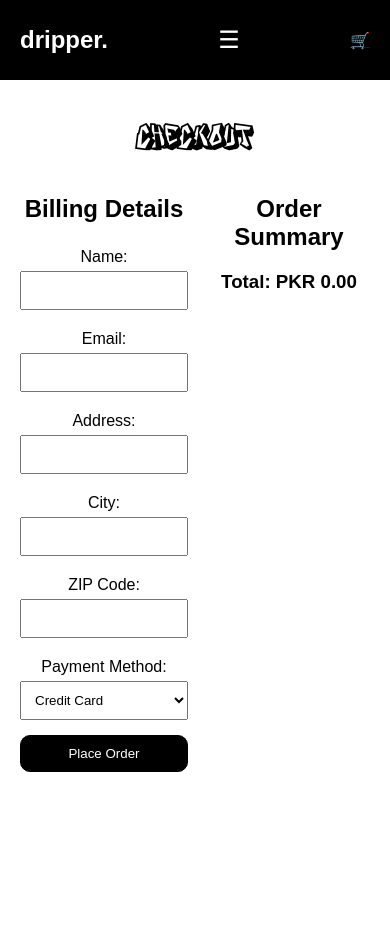
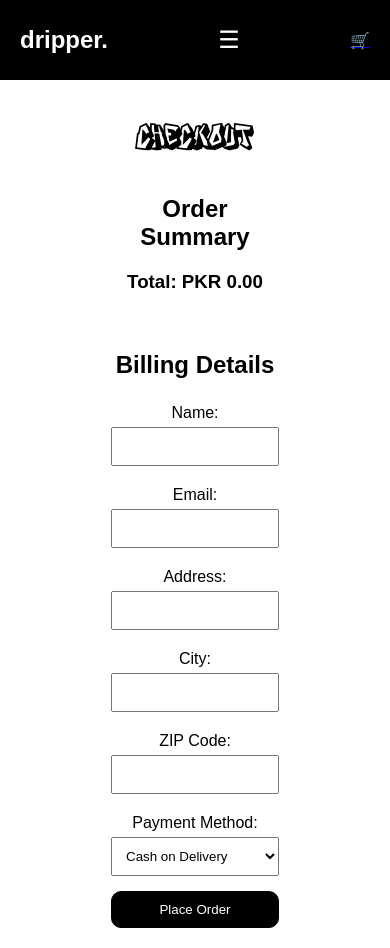
Before and after one commit to fakharaltaf/webdevfinalproj, a React (Create React App) app: page /checkout in a window 390 px wide. Before the commit the page ends 844 px from the top, so only its background shows below. Built offline with nearby package versions, Linux system fonts and the light colour scheme.

Commit message:
i don't remember what this does

```diff
--- a/src/App.css
+++ b/src/App.css
@@ -72,6 +72,59 @@
 
     .nav-links li {
       padding: 10px;
+    }
+  }
+
+  @media (max-width: 768px) {
+    .hero {
+      height: auto;
+      padding: 50px 20px;
+      text-align: center;
+    }
+
+    .hero-title {
+      font-size: 32px;
+    }
+
+    .hero-subtitle {
+      font-size: 1rem;
+    }
+
+    .hero-btn {
+      font-size: 14px;
+      padding: 8px 16px;
+    }
+  }
+
+  @media (max-width: 600px) {
+    .product-grid {
+      grid-template-columns: 1fr;
+      align-items: center;
+    }
+
+    .product-card {
+      width: 90%;
+      margin: 0 auto;
+    }
+  }
+
+  @media (max-width: 768px) {
+    .checkout-container {
+      flex-direction: column;
+      align-items: center;
+    }
+
+    .checkout-form, .order-summary {
+      width: 100%;
+
+    }
+  }
+
+  @media (max-width: 600px) {
+    .social-links {
+      display: flex;
+      flex-direction: column;
+      gap: 10px;
     }
   }
 
--- a/src/pages/Checkout.js
+++ b/src/pages/Checkout.js
@@ -87,6 +87,22 @@ const Checkout = () => {
             <h1 className="custom-font">Checkout</h1>
 
             <div className="checkout-container">
+                <div className="order-summary">
+                    <h2>Order Summary</h2>
+                    <ul>
+                        {cart.map((item, index) => (
+                            <li key={index} className="order-item">
+                                <img src={item.img} alt={item.name} className="order-img" />
+                                <div>
+                                    <h4>{item.name}</h4>
+                                    <p>Quantity: {item.quantity}</p>
+                                    <p>Price: {item.price}</p>
+                                </div>
+                            </li>
+                        ))}
+                    </ul>
+                    <h3>Total: PKR {calculateTotal()}</h3>
+                </div>
                 <div className="checkout-form">
                     <h2>Billing Details</h2>
                     <form onSubmit={handleSubmit}>
@@ -107,30 +123,13 @@ const Checkout = () => {
 
                         <label>Payment Method:</label>
                         <select name="paymentMethod" value={formData.paymentMethod} onChange={handleChange}>
-                            <option value="credit-card">Credit Card</option>
-                            <option value="paypal">PayPal</option>
                             <option value="cod">Cash on Delivery</option>
+                            <option value="jazz-cash">Jazz Cash</option>
+                            <option value="bank-transfer">Bank Transfer</option>
                         </select>
 
                         <button type="submit" className="checkout-btn">Place Order</button>
                     </form>
-                </div>
-
-                <div className="order-summary">
-                    <h2>Order Summary</h2>
-                    <ul>
-                        {cart.map((item, index) => (
-                            <li key={index} className="order-item">
-                                <img src={item.img} alt={item.name} className="order-img" />
-                                <div>
-                                    <h4>{item.name}</h4>
-                                    <p>Quantity: {item.quantity}</p>
-                                    <p>Price: {item.price}</p>
-                                </div>
-                            </li>
-                        ))}
-                    </ul>
-                    <h3>Total: PKR {calculateTotal()}</h3>
                 </div>
             </div>
         </div>
```
